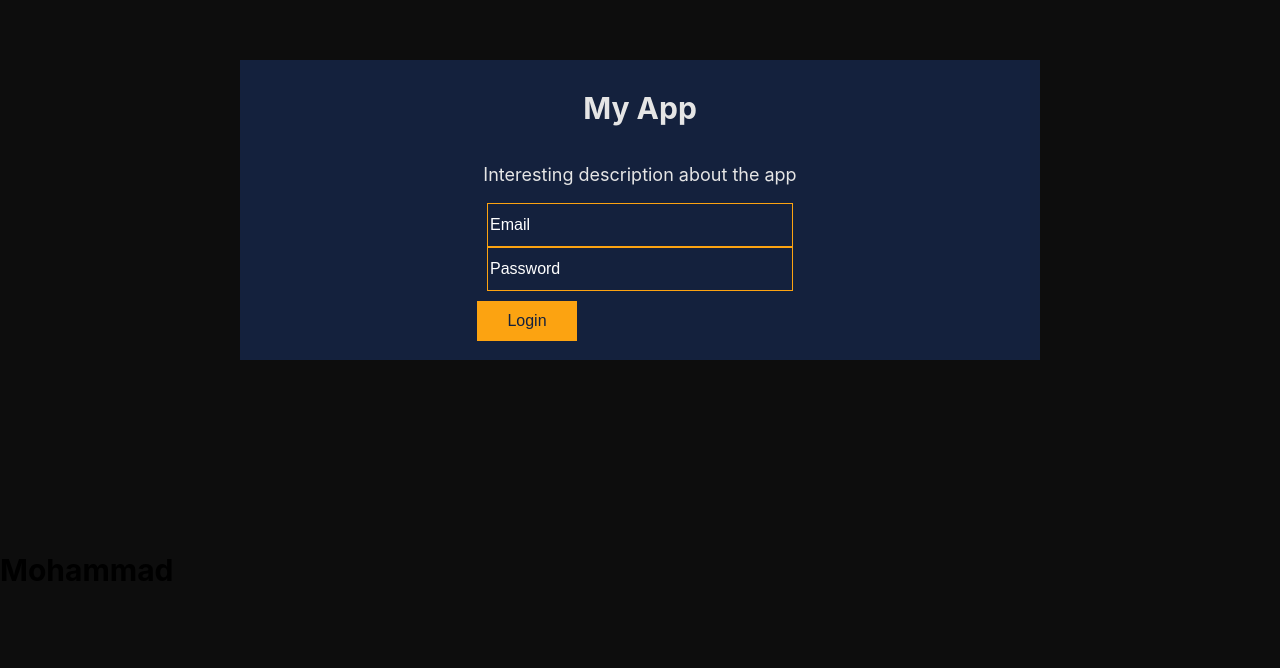
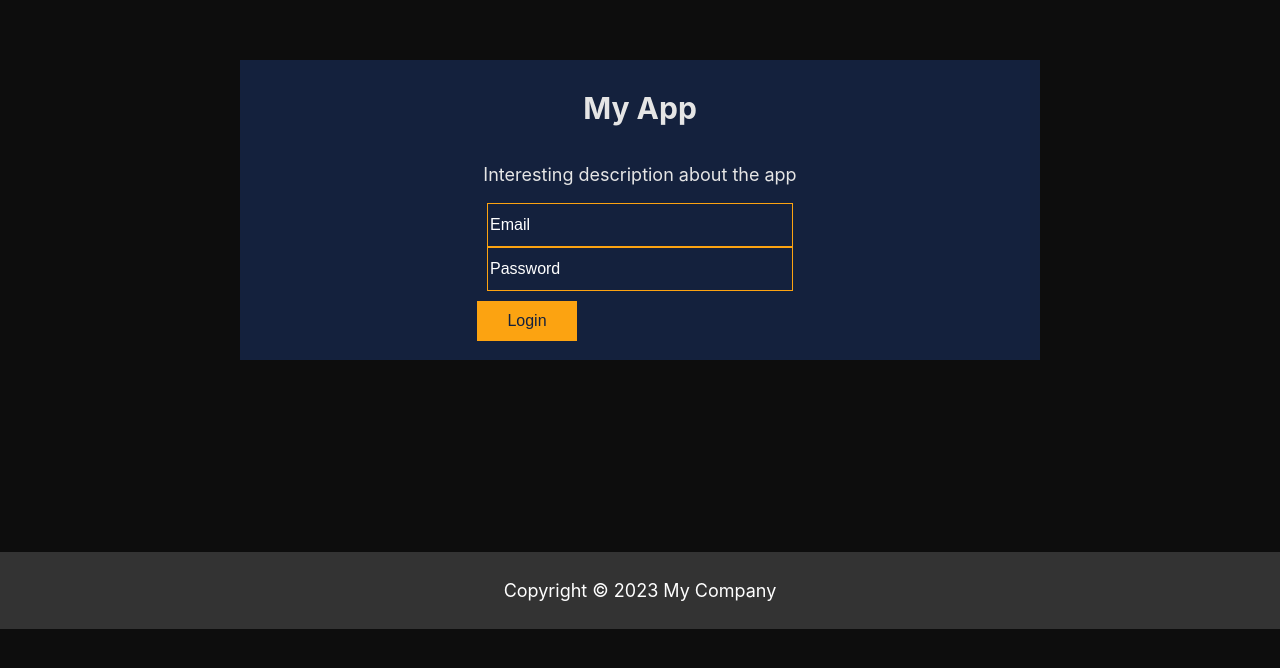
Before and after one commit to RDCERP/my-stores, a React (Create React App) app in the folder client/: page / in a window 1280 px wide. Shown: the part 132-800 px from the top of the page. Built offline with nearby package versions, Linux system fonts and the light colour scheme; the HTML template or start-up script is replaced by a standard one.

Commit message:
create the base form of the footer

```diff
--- a/client/src/components/Footer/index.js
+++ b/client/src/components/Footer/index.js
@@ -1,10 +1,21 @@
-import react from 'react';
+import React, { Component } from 'react';
+import styled from 'styled-components';
 
-const Footer = () => {
+const StyledFooter = styled.footer`
+  background-color: #333;
+  color: #fff;
+  padding: 1rem;
+  text-align: center;
+`;
+
+class Footer extends Component {
+  render() {
     return (
-        <h1>Mohammad</h1>
-    )
-
+      <StyledFooter>
+        <p>Copyright © {new Date().getFullYear()} My Company</p>
+      </StyledFooter>
+    );
+  }
 }
 
 export default Footer;
```
